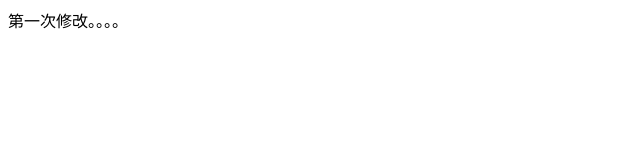
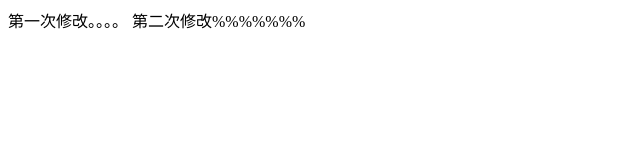
Before and after one commit to wangyimingx/gitTest, a plain HTML site: page app/index.html in a window 1280 px wide. Shown: the whole page, without its empty margins (0-640 px from the left). Drawn offline with Linux system fonts and the light colour scheme.

Commit message:
'远程修改第一次'

```diff
--- a/app/index.html
+++ b/app/index.html
@@ -6,5 +6,6 @@
 </head>
 <body>
 	第一次修改。。。。
+	第二次修改%%%%%%%
 </body>
 </html>
```
